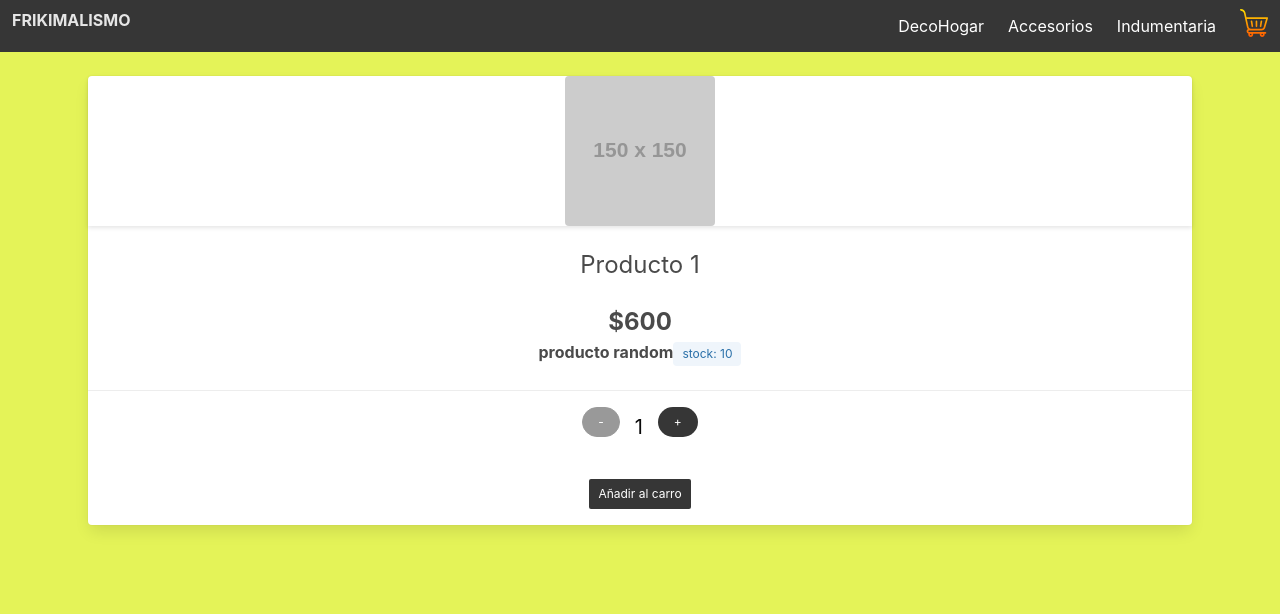
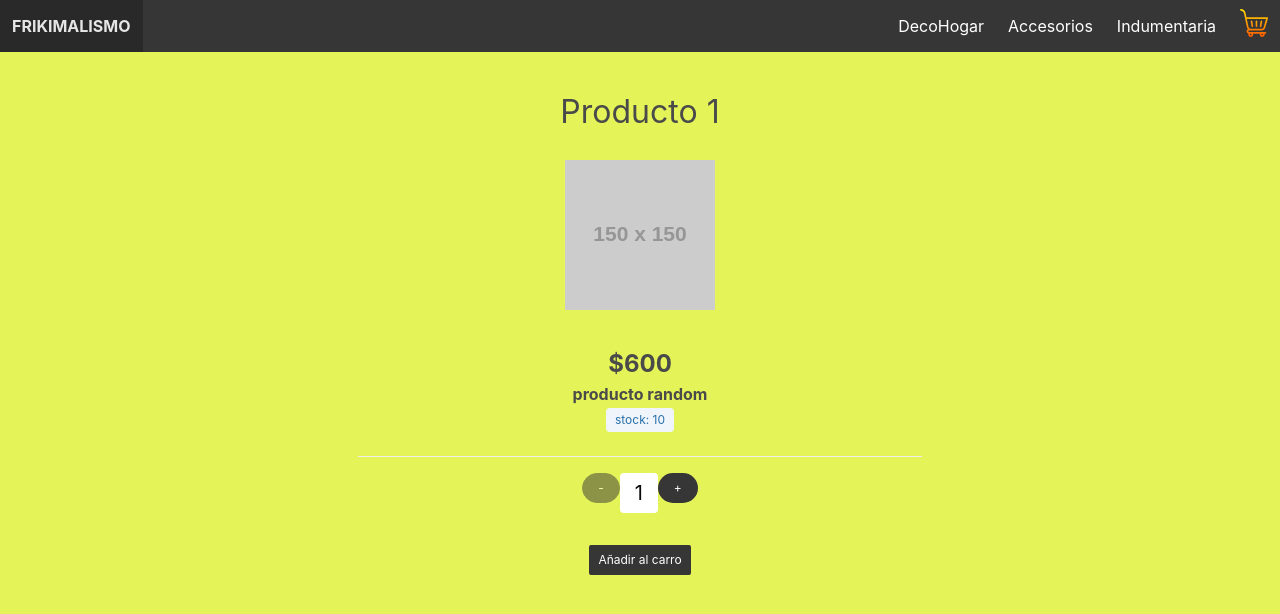
Before and after one commit to cvillar22/frikimalismo, a React (Create React App) app: page /product/1 in a window 1280 px wide. Shown: the top 614 px of the page. Built offline with nearby package versions, Linux system fonts and the light colour scheme.

Commit message:
agregando estilo a item e item detail

```diff
--- a/public/products.json
+++ b/public/products.json
@@ -34,6 +34,52 @@
       "price": 300,
       "prodImg": "https://via.placeholder.com/150",
       "descrip": "producto random"
+    },
+    {
+      "id": 5,
+      "title": "Producto 5",
+      "category": "2",
+      "stock": 10,
+      "price": 600,
+      "prodImg": "https://via.placeholder.com/150",
+      "descrip": "producto random"
+    },
+    {
+      "id": 6,
+      "title": "Producto 6",
+      "category": "2",
+      "stock": 6,
+      "price": 900,
+      "prodImg": "https://via.placeholder.com/150",
+      "descrip": "producto random"
+    },
+    {
+      "id": 7,
+      "title": "Producto 7",
+      "category": "3",
+      "stock": 10,
+      "price": 1200,
+      "prodImg": "https://via.placeholder.com/150",
+      "descrip": "producto random"
+    },
+    {
+      "id": 8,
+      "title": "Producto 8",
+      "category": "3",
+      "stock": 4,
+      "price": 300,
+      "prodImg": "https://via.placeholder.com/150",
+      "descrip": "producto random"
+    },
+    {
+      "id": 9,
+      "title": "Producto 8",
+      "category": "1",
+      "stock": 4,
+      "price": 300,
+      "prodImg": "https://via.placeholder.com/150",
+      "descrip": "producto random"
     }
 
+
   ]
--- a/src/App.css
+++ b/src/App.css
@@ -1,10 +1,20 @@
 .App {
   text-align: center;
   background-color: #e4f358;
-  height: 150vh;
+  height: 360vh;
   background: cover;
 }
 .avisoInicio{
   font-weight: bold;
   font-size:35px;
 }
+.cartImgPage{
+  margin: 30px;
+  padding: 30px;
+}
+.cartImgContent{
+  box-shadow: 10px 5px 5px rgb(132, 138, 17);
+}
+div.card{
+  box-shadow: 10px 5px 5px rgb(132, 138, 17);
+}
--- a/src/components/Cart/Cart.jsx
+++ b/src/components/Cart/Cart.jsx
@@ -5,8 +5,8 @@ const Cart = () => {
 
 
     return (
-      <div>
-          <img title="CartPage"  className="cartImgPage" src={Vader} alt="CartPage" />
+      <div className="cartImgPage">
+          <img title="CartPage"  className="cartImgContent" src={Vader} alt="CartPage" />
       </div>
     );
   };
--- a/src/components/Container/item.jsx
+++ b/src/components/Container/item.jsx
@@ -21,12 +21,12 @@ const Item = ({prodImg, title, price, stock,id})=>{
         <small className="tag is-info is-light">stock: {stock}</small>
       </div>
 
-      <footer className="card-content is-flex-direction-column is-align-items-center">
-
+      <footer className="card-content is-direction-column is-align-items-center">
          <ItemCountContainer stock={stock} initial={1} />
-         <button className="button is-danger p-2 m-2" type="button" title="Add to cart">
+         <Link to='/cart'><button className="button is-danger p-2 m-2" type="button" title="Add to cart">
           comprar
          </button>
+         </Link>
          <Link to={`/product/${id}`}><button className="button is-dark p-2 m-2" type="button" title="detail">
           Descripción
          </button>
--- a/src/components/Container/itemList.jsx
+++ b/src/components/Container/itemList.jsx
@@ -6,14 +6,14 @@ const ItemList = ({ items }) => {
 
     const generateItem = item => {
         return (
-            <div key={item.id} className="column is-justify-content-center p-1 m-6">
+            <div key={item.id} className="column is-narrow is-one-third p-6">
                 <Item {...item} />
             </div>
         )
     };
 
     return (
-        <div className="columns is-multiline is-flex">
+        <div className="columns is-multiline is-centered p-4 m-3">
             {items.map(generateItem)}
         </div>
     );
--- a/src/components/ItemDetailContainer/ItemDetail.jsx
+++ b/src/components/ItemDetailContainer/ItemDetail.jsx
@@ -1,27 +1,30 @@
 import React from "react";
+import { Link } from "react-router-dom";
 import ItemCountContainer from '../Counter/ItemCountContainer'
 
 
 const ItemDetail = ({itemFiltered}) => {
 
  return (
-    <article className="card has-text-centered m-5">
-      <header className="card-header is-flex is-justify-content-center">
-        <figure className="card-image">
-        <img  className="image" src={itemFiltered.prodImg} alt="" />
+    <div className="columns is-mobile is-centered">
+      <div class="column is-half m-5">
+      <h1 className="subtitle is-size-3-desktop m-4">{itemFiltered.title}</h1>
+      <figure className="card-image is-flex is-justify-content-center ">
+        <img  className="image m-3" src={itemFiltered.prodImg} alt="" />
         </figure>
-      </header>
-       <section className="card-content">
-        <h3 className="subtitle is-size-4-desktop">{itemFiltered.title}</h3>
+       <section className="card-content m-0">
         <b className="is-block is-size-4-desktop"> ${itemFiltered.price} </b>
         <b>{itemFiltered.descrip}</b>
+        <div>
         <small className="tag is-info is-light">stock: {itemFiltered.stock}</small>
+        </div>
       </section>
-      <footer className="card-footer is-flex-direction-column is-align-items-center">
+      <footer className="card-footer is-flex-direction-column">
       <ItemCountContainer stock={itemFiltered.stock} initial={1} />
-        <button className="button is-dark is-small p-2 m-4" type="button" title="description">Añadir al carro</button>
+        <Link to='/cart'><button className="button is-dark is-small p-2 m-4" type="button" title="description">Añadir al carro</button></Link>
       </footer>
-    </article>
+      </div>
+    </div>
   );
 }
 export default ItemDetail;
--- a/src/components/NavBar/NavBar.jsx
+++ b/src/components/NavBar/NavBar.jsx
@@ -21,12 +21,10 @@ const NavBar = () =>{
     return(
         <nav className="navbar is-dark" role="navigation" aria-label="main navigation">
             <div className="navbar-brand">
-            <Link to="/" >
-             <a className="navbar-item has-text-white">
+            <Link to="/" className="navbar-item has-text-white" >
                 <h1>
                     <strong>FRIKIMALISMO</strong>
                 </h1>
-            </a>
             </Link>
 
 
@@ -39,7 +37,7 @@ const NavBar = () =>{
 
                     <div className="navbar-item">
 
-                            <a><CartWidget /></a>
+                            <Link to= '/cart'><a><CartWidget /></a></Link>
 
                      </div>
                 </div>
```
